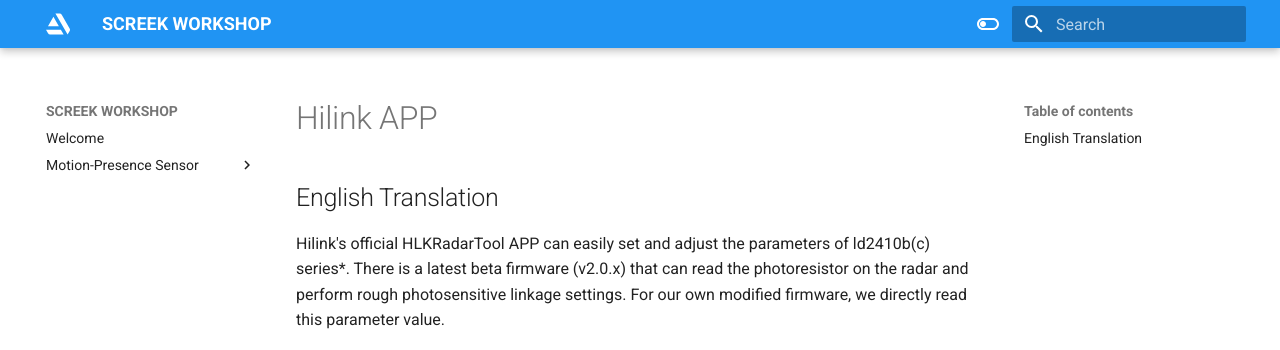
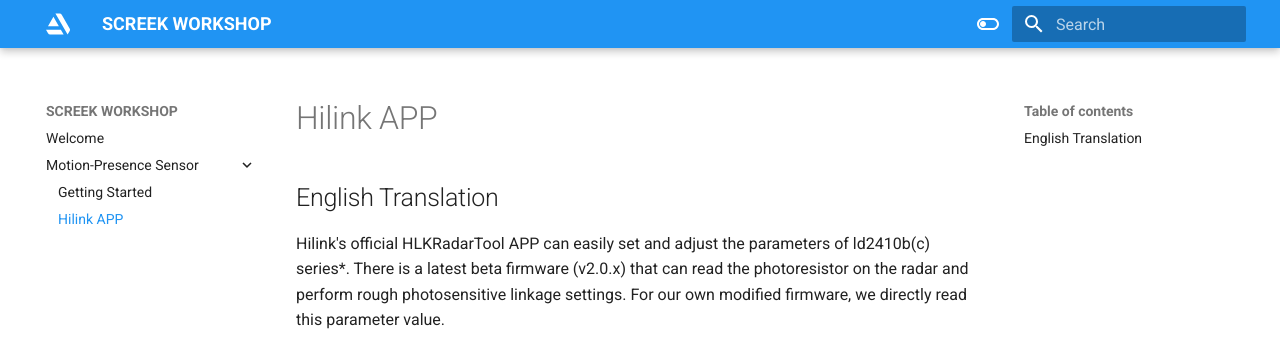
Before and after one commit to screek-workshop/sites, an MkDocs documentation site: the page built from docs/presence_sensor/hilink_app.md, in a window 1280 px wide. Shown: the top 350 px of the page. Built offline with MkDocs 1.6.1 and Material for MkDocs 9.7.7, drawn with Linux system fonts in a browser that asks for light colours.

Commit message:
侧边栏链接

```diff
--- a/mkdocs.yml
+++ b/mkdocs.yml
@@ -97,4 +97,5 @@
   - Welcome: index.md
   - Motion-Presence Sensor:
       - Getting Started: presence_sensor/index.md
+      - Hilink APP: presence_sensor/hilink_app.md
       # - FAQ: presence_sensor/faq.md
```
Also changed, not shown: docs/presence_sensor/hilink_app.md (renamed from docs/presence_sensor/Hilink APP.md), 1 other file.
